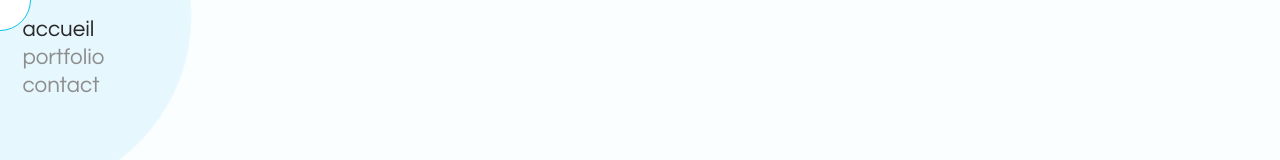
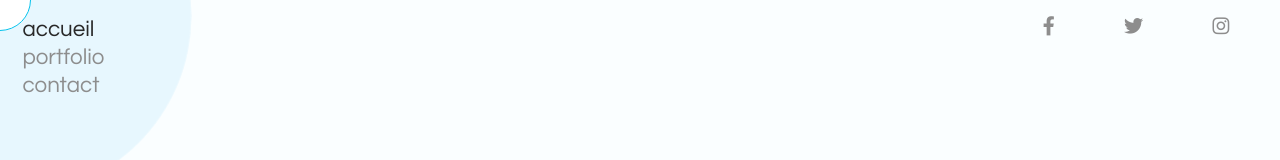
Before and after one commit to Pierre-OlivierB/react-first-site, a React (Create React App) app: page / in a window 1280 px wide. Shown: the top 160 px of the page. Built offline with nearby package versions, Linux system fonts and the light colour scheme.

Commit message:
implantation social network reactions

```diff
--- /dev/null
+++ b/src/components/SocialNetwork.js
@@ -0,0 +1,53 @@
+import React from "react";
+
+const SocialNetwork = () => {
+  const anim = () => {
+    const icons = document.querySelectorAll(".social-network a");
+    // console.log(icons);
+    icons.forEach((icon) => {
+      icon.addEventListener("mouseover", (e) => {
+        icon.style.transform = `translate(${e.offsetX - 20}px, ${
+          e.offsetY - 13
+        }px)`;
+      });
+      icon.addEventListener("mouseleave", () => {
+        icon.style.transform = "";
+      });
+    });
+  };
+  return (
+    <div className="social-network">
+      <ul className="content">
+        <a
+          href="https://facebook.com"
+          target="_blank"
+          rel="noopener noreferrer"
+          className="hover"
+          onMouseOver={anim}
+        >
+          <li className="fab fa-facebook-f"></li>
+        </a>
+        <a
+          href="https://twitter.com"
+          target="_blank"
+          rel="noopener noreferrer"
+          className="hover"
+          onMouseOver={anim}
+        >
+          <li className="fab fa-twitter"></li>
+        </a>
+        <a
+          href="https://instagram.com"
+          target="_blank"
+          rel="noopener noreferrer"
+          className="hover"
+          onMouseOver={anim}
+        >
+          <li className="fab fa-instagram"></li>
+        </a>
+      </ul>
+    </div>
+  );
+};
+
+export default SocialNetwork;
--- a/src/pages/Home.js
+++ b/src/pages/Home.js
@@ -1,12 +1,14 @@
 import React from "react";
 import Mouse from "../components/Mouse";
 import Navigation from "../components/Navigation";
+import SocialNetwork from "../components/SocialNetwork";
 
 const Home = () => {
   return (
     <div>
       <Mouse />
       <Navigation />
+      <SocialNetwork />
     </div>
   );
 };
```
